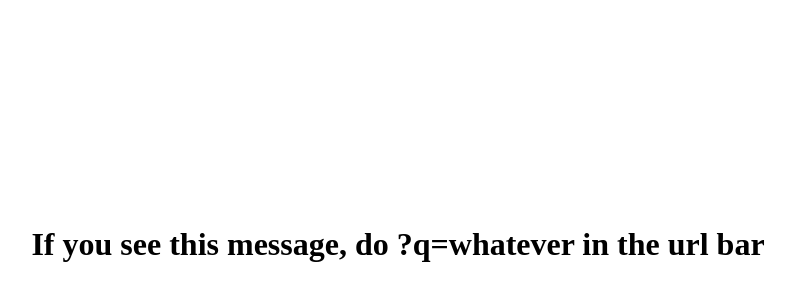
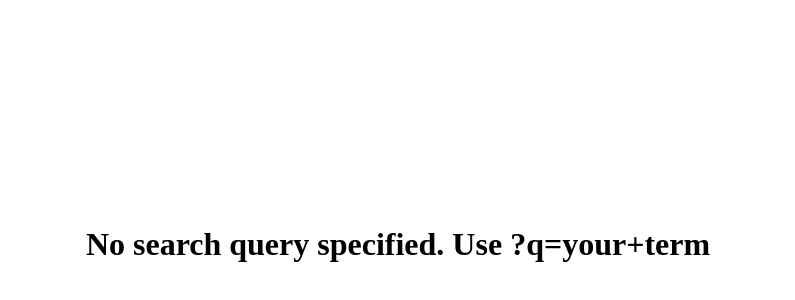
Before and after one commit to InkBoyM/bingunblocked, a plain HTML site: page index.htm in a window 1280 px wide. Shown: the part 30-330 px from the top of the page, without its empty margins (242-1037 px from the left). Drawn offline with Linux system fonts and the light colour scheme.

Commit message:
Update index.htm

```diff
--- a/index.htm
+++ b/index.htm
@@ -3,7 +3,7 @@
 <head>
   <meta charset="UTF-8" />
   <meta name="viewport" content="width=device-width, initial-scale=1.0" />
-  <title>Bing Search Embed</title>
+  <title>Search</title>
   <link rel="icon" href="https://www.bing.com/sa/simg/favicon-trans-bg-blue-mg.ico" type="image/x-icon" />
   <style>
     html, body {
@@ -22,18 +22,19 @@
 </head>
 <body>
   <script>
-    // Parse URLSearchParams for the 'q' parameter
     const params = new URLSearchParams(window.location.search);
     const query = params.get('q');
 
     if (query) {
+      document.title = `${query} - Search`;
       const bingURL = `https://www.bing.com/search?q=${encodeURIComponent(query)}`;
       const embed = document.createElement('embed');
       embed.src = bingURL;
       embed.type = "text/html";
       document.body.appendChild(embed);
     } else {
-      document.body.innerHTML = "<h1 style='text-align:center;margin-top:20%;'>If you see this message, do ?q=whatever in the url bar</h1>";
+      document.title = "No Search Query";
+      document.body.innerHTML = "<h1 style='text-align:center;margin-top:20%;'>No search query specified. Use ?q=your+term</h1>";
     }
   </script>
 </body>
```
